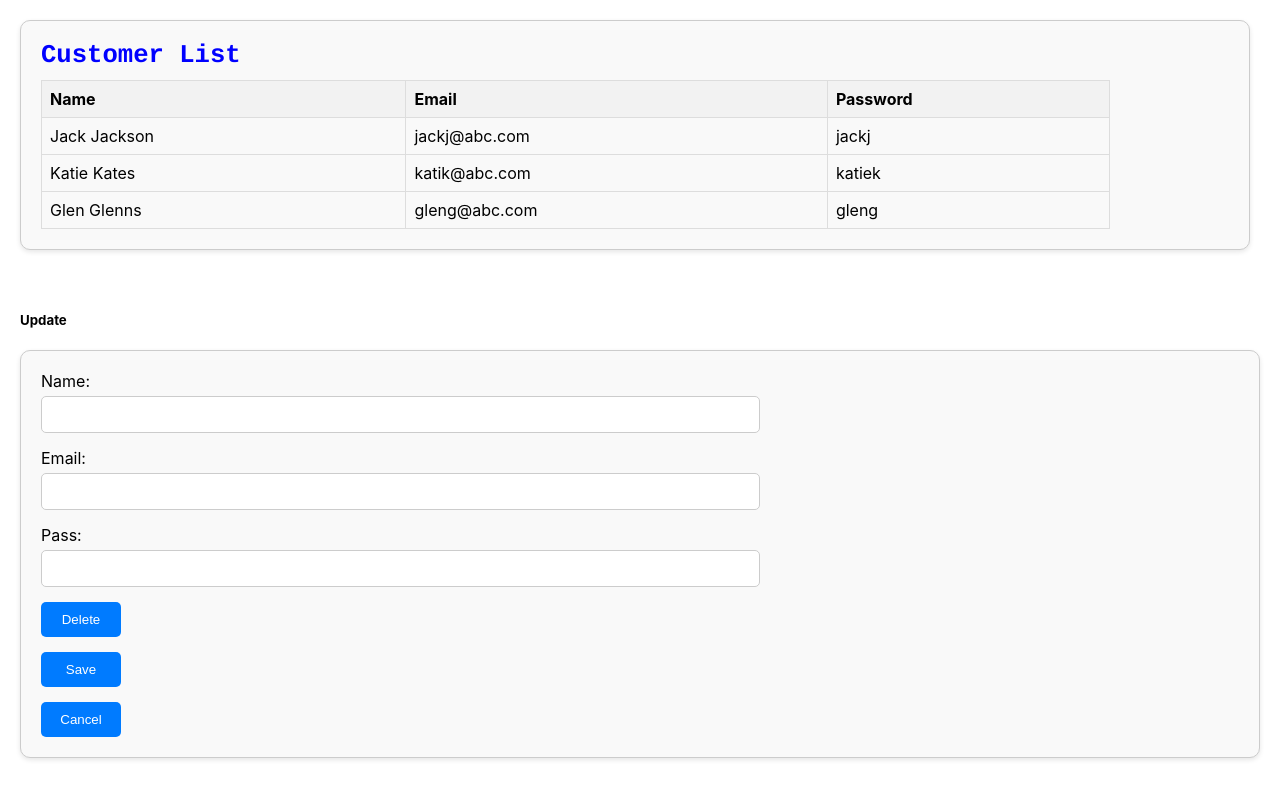
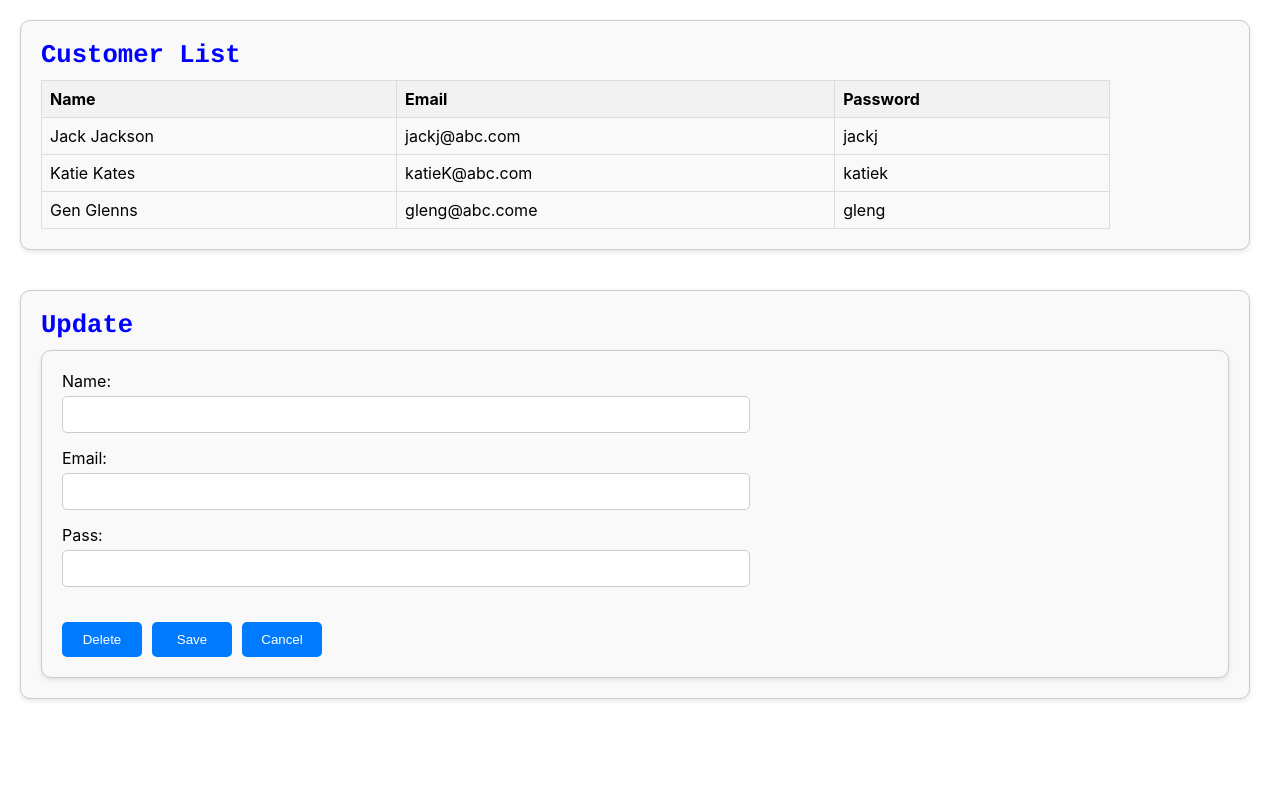
Before and after one commit to bnguerrero/Phase1_ReactProject, a React (Create React App) app in the folder front-end-app/: page / in a window 1280 px wide. Built offline with nearby package versions, Linux system fonts and the light colour scheme.

Commit message:
Update App.js

```diff
--- a/front-end-app/src/App.js
+++ b/front-end-app/src/App.js
@@ -1,18 +1,93 @@
 import React, {useState} from 'react';
 import './App.css';
-import customer_data from './assets/customer.json';
-import CustomerTable from './components/CustomerTabe';
-import AddCustomer from './components/AddCustomer';
 
 function App() {
-  const[customer, setCustomer] =useState([]);
-  const addCustomer = (newCustomer) => {
-    setCustomer([...CustomElementRegistry, newCustomer]);
+
+  // Static array of data
+  const dataArray = [
+    { name: 'Jack Jackson', email: 'jackj@abc.com' , password: 'jackj'},
+    { name: 'Katie Kates', email: 'katieK@abc.com', password: 'katiek' },
+    { name: 'Gen Glenns', email: 'gleng@abc.come', password: 'gleng' }
+  ];
+
+  /*these functions will display messages on the console depending
+  if the button selected is  Delete, Save, or Cancel */
+  const onDeleteClick = () => {
+    console.log('in onDeleteClick()');
   };
+
+  const onSaveClick = () => {
+    console.log('in onSaveClick()');
+  };
+
+  const onCancelClick = () => {
+    console.log('in onCancelClick()');
+  };
+
+  const onCustomer = () => {
+    console.log('in handleListClick');
+  };
+
   return (
     <div className='card-container'>
-      <CustomerTable data ={customer_data}/>
-      <AddCustomer addCustomer = {addCustomer}/>
+      <div className='customer_table'>
+        <h5>Customer List</h5>
+          <table>
+            <thead>
+              <tr>
+                <th>Name </th>
+                <th>Email </th>
+                <th>Password </th>
+              </tr>
+            </thead>
+            <tbody>
+              {dataArray.map((customer, index) => (
+                <tr key = {index} onClick={() => onCustomer(customer)}>
+                  <td>{customer.name}</td>
+                  <td>{customer.email}</td>
+                  <td>{customer.password}</td>
+                </tr>
+              ))}
+            </tbody>
+          </table>
+      </div>
+      <div className='customer_form'>
+        <h5> Update</h5>
+        <form className="p-3">
+          <div className="form-group">
+            <label htmlFor="name">Name: </label>
+            <input
+              type="text"
+              className="form-control"
+              id="name"
+              name = "name"
+            />
+          </div>
+          <div className="form-group">
+            <label htmlFor="email">Email: </label>
+            <input
+              type="text"
+              className="form-control"
+              id="email"
+              name = "email"
+            />
+          </div>
+          <div className="form-group">
+            <label htmlFor="pass">Pass: </label>
+            <input
+              type="text"
+              className="form-control"
+              id="pass"
+              name = "pass"
+            />
+          </div>
+          <div className="buttons-container">
+            <button type="button" onClick={onDeleteClick}>Delete</button>
+            <button type="button" onClick={onSaveClick}>Save</button>
+            <button type="button" onClick={onCancelClick}>Cancel</button>
+          </div>
+        </form>
+      </div>
     </div>
   );
 }
```
